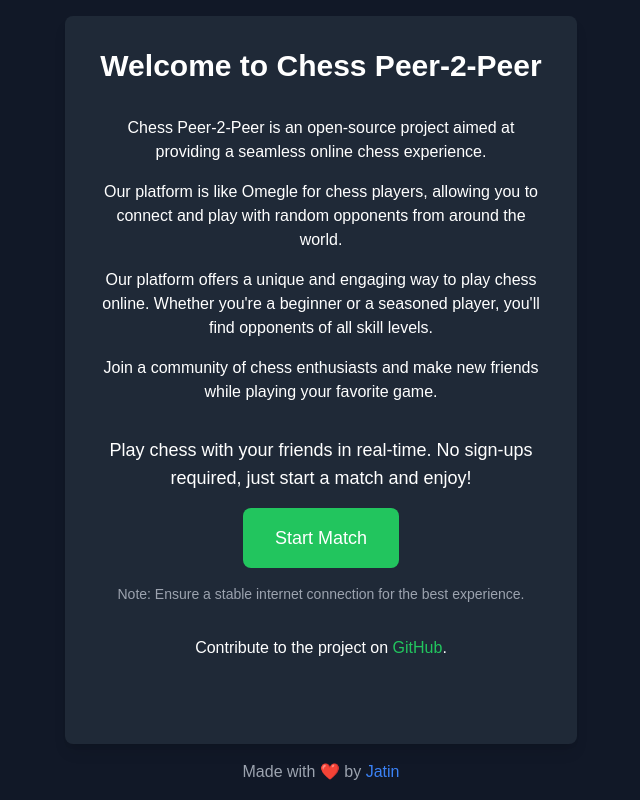
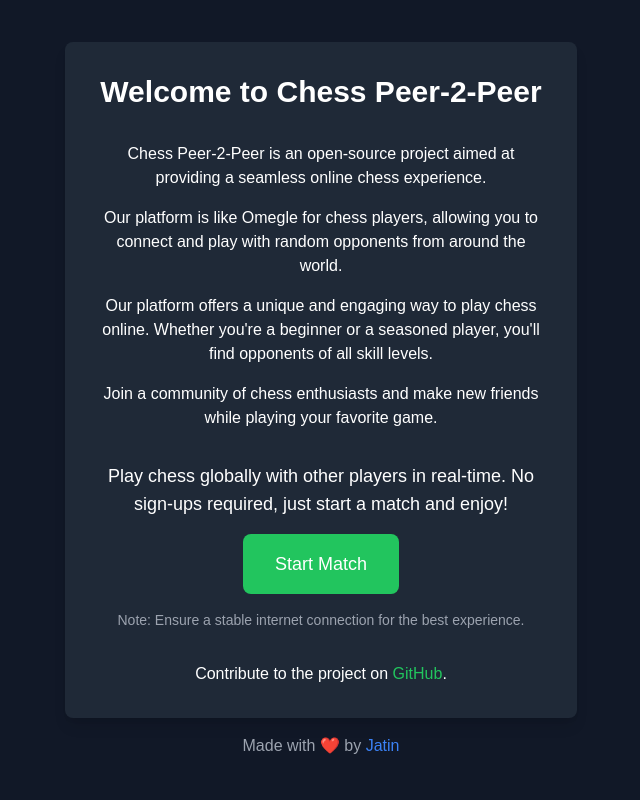
Before and after one commit to nurmandev/chess-p2p, a Next.js app: page / in a window 1280 px wide. Shown: the whole page, without its empty margins (319-959 px from the left). Built offline with nearby package versions, Linux system fonts and the light colour scheme.

Commit message:
Refactor: Update Home page content and adjust layout for improved user experience

```diff
--- a/src/app/page.tsx
+++ b/src/app/page.tsx
@@ -2,7 +2,7 @@ import Link from 'next/link';
 
 export default function Home() {
   return (
-    <div className="flex flex-col items-center justify-center h-screen p-4 bg-gray-900 text-white">
+    <div className="flex flex-col items-center justify-center min-h-screen p-4 bg-gray-900 text-white">
       <div className="bg-gray-800 p-8 rounded-lg shadow-lg max-w-lg w-full h-full flex flex-col items-center text-center">
         <h1 className="text-3xl font-bold mb-8">Welcome to Chess Peer-2-Peer</h1>
         <p className="text-md mb-4">
@@ -18,7 +18,7 @@ export default function Home() {
           Join a community of chess enthusiasts and make new friends while playing your favorite game.
         </p>
         <p className="text-lg mb-4">
-          Play chess with your friends in real-time. No sign-ups required, just start a match and enjoy!
+          Play chess globally with other players in real-time. No sign-ups required, just start a match and enjoy!
         </p>
         <Link href="/game">
           <button className="px-8 py-4 text-lg bg-green-500 text-white rounded-lg hover:bg-green-600">
```
